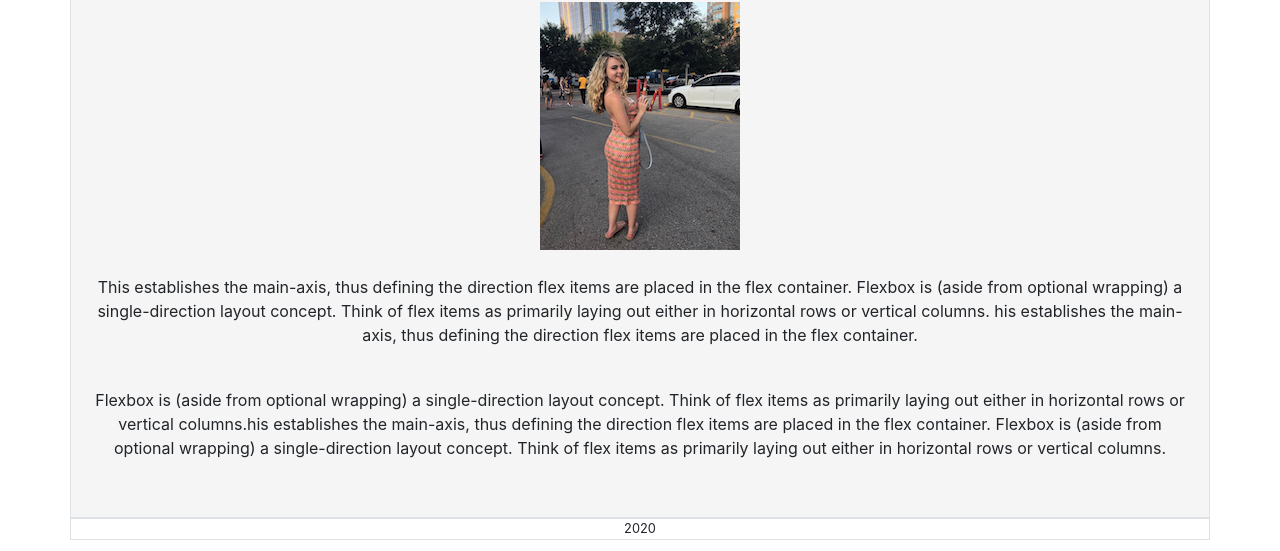
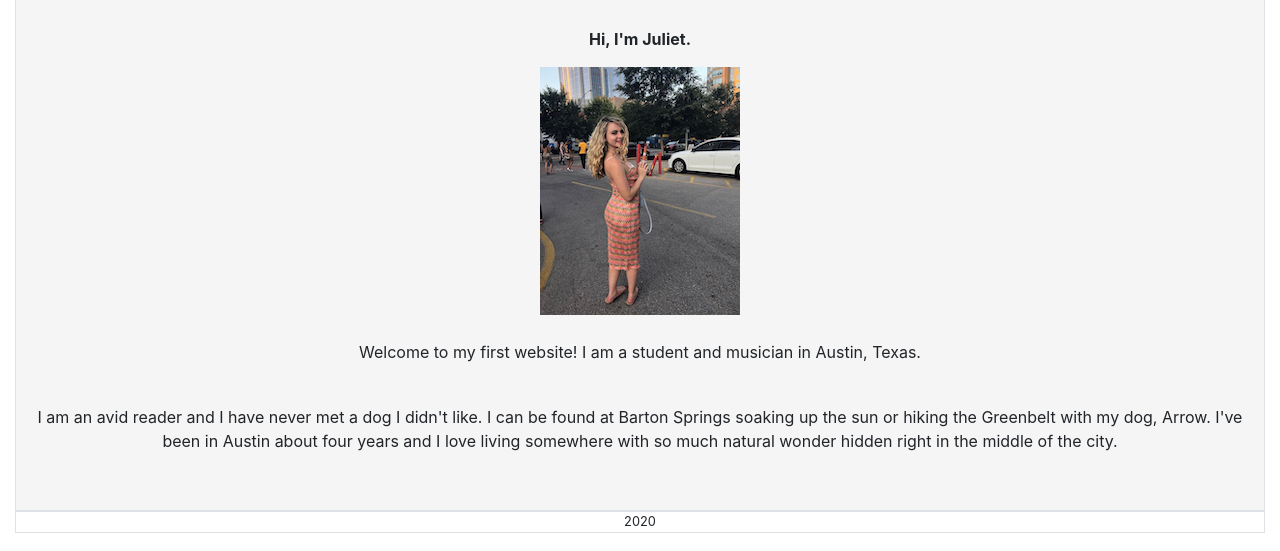
Before and after one commit to julietg19/Portfolio, a plain HTML site: page index.html in a window 1280 px wide. Shown: the part 249-800 px from the top of the page. Drawn offline with nearby package versions, Linux system fonts and the light colour scheme.

Commit message:
aboutmeupdate

```diff
--- a/index.html
+++ b/index.html
@@ -16,40 +16,28 @@
   </head>
   <body>
     <div class="container-fluid">
-      <header class="my_class border container text-center">
+      <header class="my_class border container-fluid text-center">
         <h1>Juliet Goldstein</h1>
       </header>
-      <nav class="nav_bar border container text-center">
+      <nav class="nav_bar border container-fluid text-center">
         <a href="index.html" class="nav_bar">About Me</a>
         <a href="portfolio.html" class="nav_bar">Portfolio</a>
         <a href="contact.html" class="nav_bar">Contact</a>
       </nav>
-    </div>
 
-    <div class="main border container text-center">
-       <div class="aboutme text-left"> <h2>About Me</h2> </div>
+    <div class="main border container-fluid text-center">
+       <div class="aboutme"> <h2>About Me</h2></div>
+       <p> <b>Hi, I'm Juliet.</b></p>
     <div>
        <img src="pinkme_files/pinkjuliet.jpg" class="img-fluid" alt="Juliet">
     </div>
       <p>
+       Welcome to my first website! I am a student and musician in Austin, Texas. </p>
 
-        This establishes the main-axis, thus defining the direction flex items
-        are placed in the flex container. Flexbox is (aside from optional
-        wrapping) a single-direction layout concept. Think of flex items as
-        primarily laying out either in horizontal rows or vertical columns. his
-        establishes the main-axis, thus defining the direction flex items are
-        placed in the flex container.
-
-        <p>Flexbox is (aside from optional wrapping)
-        a single-direction layout concept. Think of flex items as primarily
-        laying out either in horizontal rows or vertical columns.his establishes
-        the main-axis, thus defining the direction flex items are placed in the
-        flex container. Flexbox is (aside from optional wrapping) a
-        single-direction layout concept. Think of flex items as primarily laying
-        out either in horizontal rows or vertical columns.</p>
+        <p>I am an avid reader and I have never met a dog I didn't like. I can be found at Barton Springs soaking up the sun or hiking the Greenbelt with my dog, Arrow. I've been in Austin about four years and I love living somewhere with so much natural wonder hidden right in the middle of the city.  </p>
       </p>
     </div>
 
-    <div class="footer border container text-center small"> 2020 </div>
+    <div class="footer border container-fluid text-center small"> 2020 </div>
   </body>
 </html>
```
Also changed, not shown: contact.html (+5 -5 lines), portfolio.html (+9 -2 lines), 3 other files.
